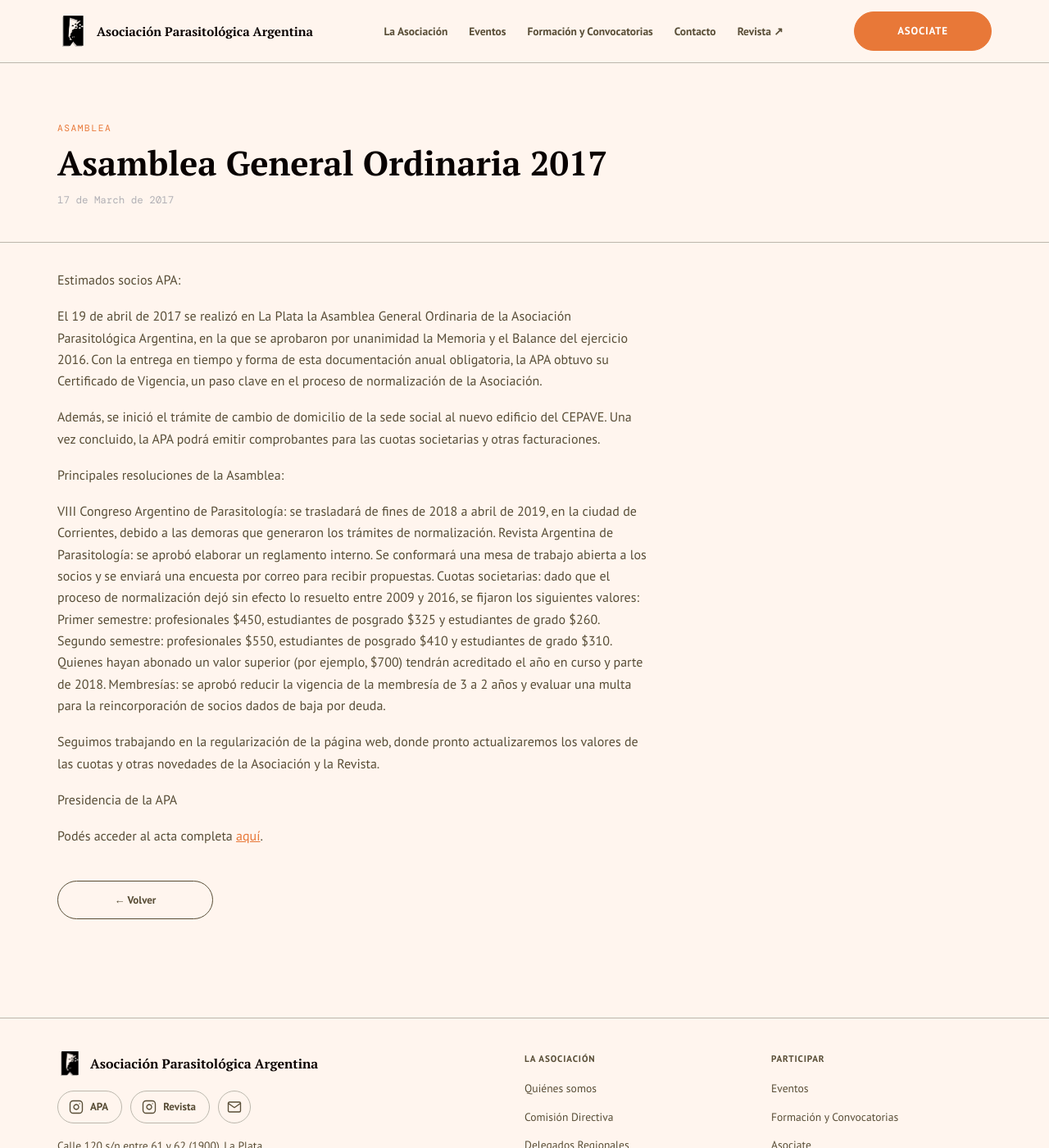
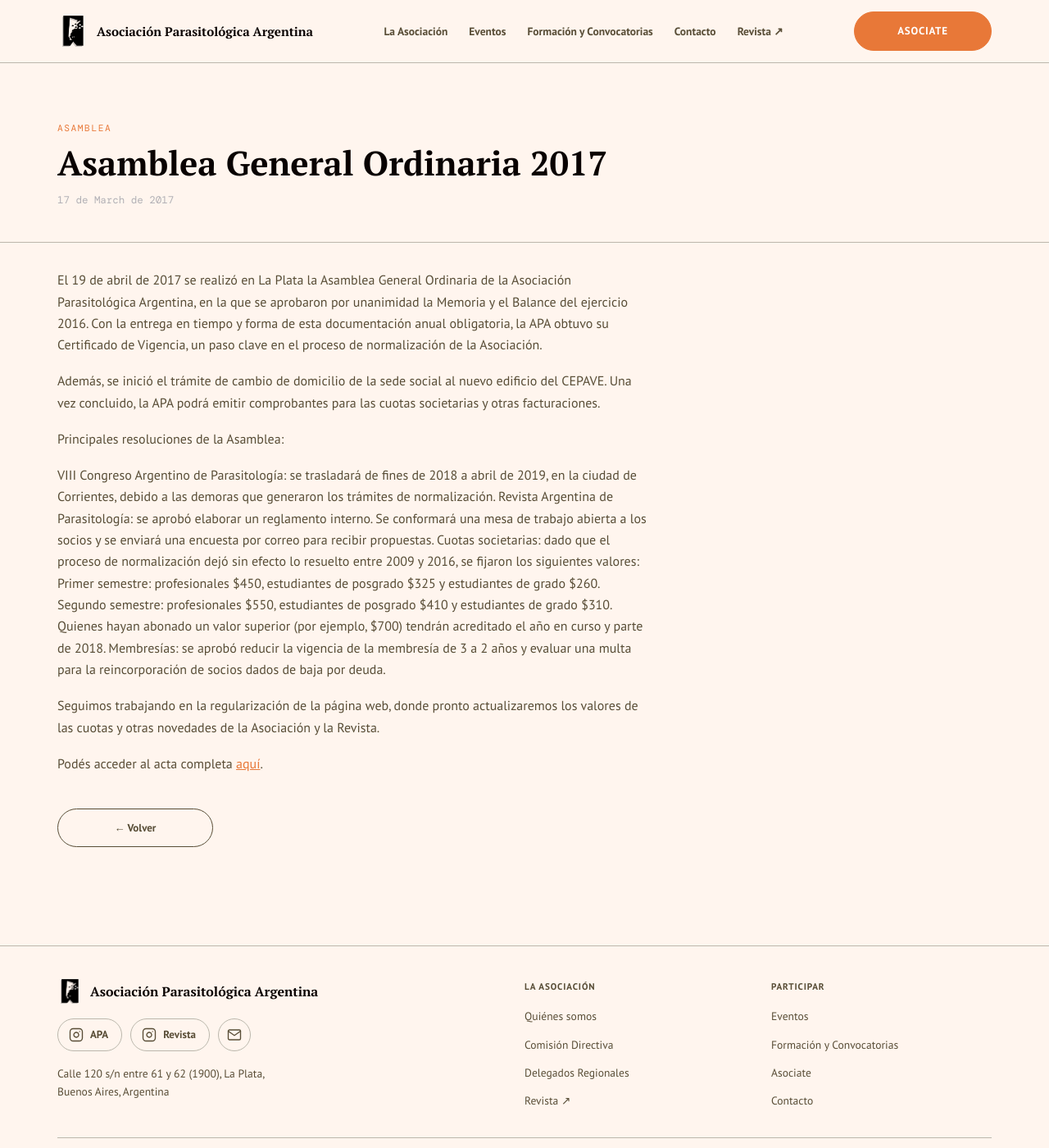
Before and after one commit to apaargentina/apaargentina.github.io, a Jekyll site: the page built from _posts/2017-03-17-asamblea2017.md, in a window 1280 px wide and 1400 px high. Shown: the whole window at 82% size. Built offline with Jekyll 4.4.1, drawn with Linux system fonts in a browser that asks for light colours.

Commit message:
Update 2017-03-17-asamblea2017.md

```diff
--- a/_posts/2017-03-17-asamblea2017.md
+++ b/_posts/2017-03-17-asamblea2017.md
@@ -4,10 +4,8 @@
 date: 2017-03-17
 categories: ["Asamblea"]
 imagen:        # opcional, va en assets/img/noticias/
-excerpt: "Damos a conocer un resumen de la asamblea de la APA del presente año"
+excerpt: "Damos a conocer un resumen de la asamblea de la APA del presente año."
 ---
-
-Estimados socios APA:
 
 El 19 de abril de 2017 se realizó en La Plata la Asamblea General Ordinaria de la Asociación Parasitológica Argentina, en la que se aprobaron por unanimidad la Memoria y el Balance del ejercicio 2016. Con la entrega en tiempo y forma de esta documentación anual obligatoria, la APA obtuvo su Certificado de Vigencia, un paso clave en el proceso de normalización de la Asociación.
 
@@ -25,6 +23,4 @@
 
 Seguimos trabajando en la regularización de la página web, donde pronto actualizaremos los valores de las cuotas y otras novedades de la Asociación y la Revista.
 
-Presidencia de la APA
-
 Podés acceder al acta completa [aquí](/assets/docs/ACTA_ASAMBLEA_APA_2017.pdf).
```
